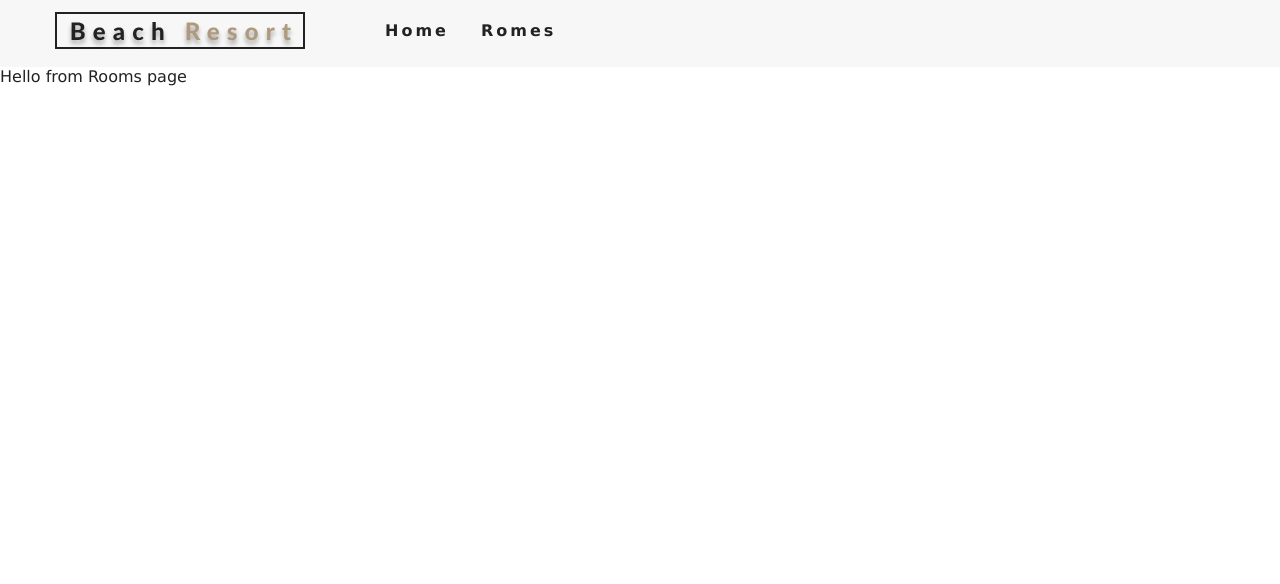
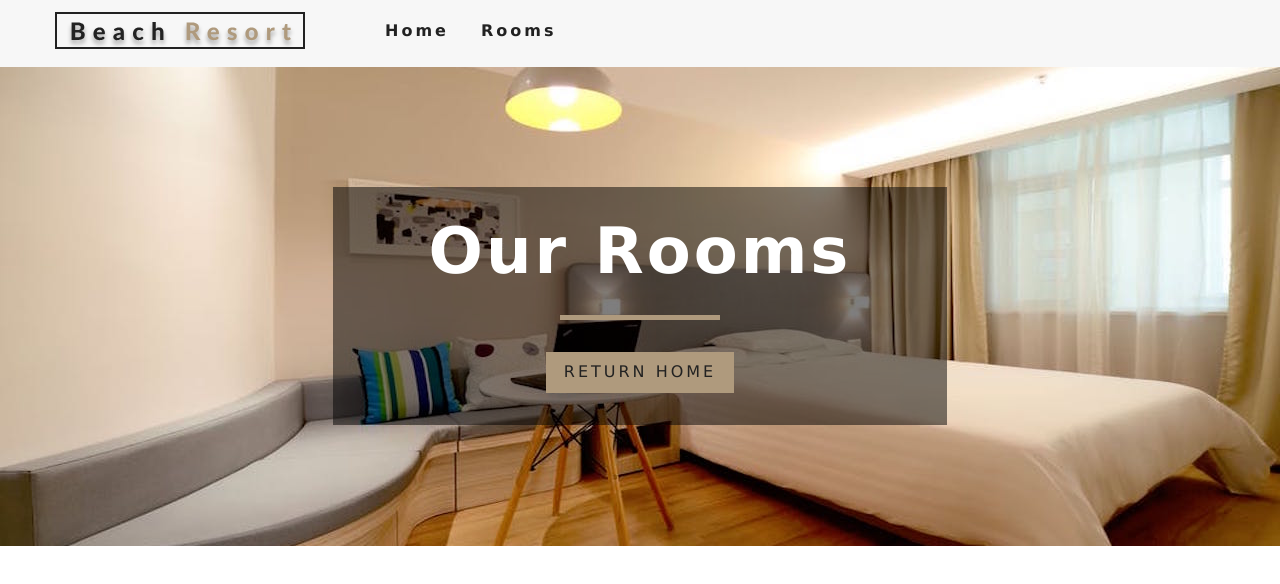
Before and after one commit to YuhaoZhang-tirsky/Beach-resort, a React (Create React App) app: page /rooms in a window 1280 px wide. Shown: the top 584 px of the page. Built offline with nearby package versions, Linux system fonts and the light colour scheme.

Commit message:
react-router and home page inplement

```diff
--- /dev/null
+++ b/src/components/Banner.js
@@ -0,0 +1,14 @@
+import React from 'react'
+
+const Banner = ({ children, title, subtitle }) => {
+  return (
+    <div className="banner">
+      <h1>{title}</h1>
+      <div></div>
+      <p>{subtitle}</p>
+      {children}
+    </div>
+  )
+}
+
+export default Banner
--- /dev/null
+++ b/src/components/Hero.js
@@ -0,0 +1,15 @@
+import React from 'react'
+
+const Hero = ({ children, hero }) => {
+  return (
+    <header className={hero}>
+      {children}
+    </header>
+  )
+}
+
+Hero.defaultProps = {
+  hero: 'defaultHero'
+}
+
+export default Hero
--- a/src/components/Navbar.js
+++ b/src/components/Navbar.js
@@ -30,7 +30,7 @@ export default class Navbar extends Component {
               <Link to="/">Home</Link>
             </li>
             <li>
-              <Link to="/rooms">Romes</Link>
+              <Link to="/rooms">Rooms</Link>
             </li>
           </ul>
         </div>
--- /dev/null
+++ b/src/components/Services.js
@@ -0,0 +1,47 @@
+import React, { Component } from 'react'
+import { FaCocktail, FaHiking, FaShuttleVan, FaBeer } from 'react-icons/fa'
+
+import Title from './Title'
+
+export default class Services extends Component {
+  state = {
+    services: [
+      {
+        icons: <FaCocktail />,
+        title: "Free cocktails",
+        info: "Lorem ipsum dolor sit amet consectetur adipisicing elit. Voluptates, velit."
+      },
+      {
+        icons: <FaHiking />,
+        title: "Free hiking",
+        info: "Lorem ipsum dolor sit amet consectetur adipisicing elit. Voluptates, velit."
+      },
+      {
+        icons: <FaShuttleVan />,
+        title: "Free shuttle",
+        info: "Lorem ipsum dolor sit amet consectetur adipisicing elit. Voluptates, velit."
+      },
+      {
+        icons: <FaBeer />,
+        title: "Strongest Beer",
+        info: "Lorem ipsum dolor sit amet consectetur adipisicing elit. Voluptates, velit."
+      }
+    ]
+  }
+  render() {
+    return (
+      <section className="services">
+        <Title title="Services" />
+        <div className="services-center">
+          {this.state.services.map((item, index) => (
+            <article key={index} className="service">
+              <span>{item.icons}</span>
+              <h6>{item.title}</h6>
+              <p>{item.info}</p>
+            </article>
+          ))}
+        </div>
+      </section>
+    )
+  }
+}
--- /dev/null
+++ b/src/components/Title.js
@@ -0,0 +1,12 @@
+import React from 'react'
+
+const Title = ({ title }) => {
+  return (
+    <div className="section-title">
+      <h4>{title}</h4>
+      <div />
+    </div>
+  )
+}
+
+export default Title
--- a/src/pages/Error.js
+++ b/src/pages/Error.js
@@ -1,10 +1,20 @@
 import React from 'react'
+
+import Hero from '../components/Hero'
+import Home from './Home'
+import Banner from '../components/Banner'
+
+import { Link } from 'react-router-dom'
 
 const Error = () => {
   return (
-    <div>
-      Hello from error page
-    </div>
+    <Hero>
+      <Banner title="404" subtitle="page not found">
+        <Link to="/" className="btn-primary">
+          Return to home page
+        </Link>
+      </Banner>
+    </Hero>
   )
 }
 
--- a/src/pages/Home.js
+++ b/src/pages/Home.js
@@ -1,10 +1,22 @@
 import React from 'react'
+import { Link } from 'react-router-dom'
+
+import Hero from '../components/Hero'
+import Banner from '../components/Banner'
+import Services from '../components/Services'
 
 const Home = () => {
   return (
-    <div>
-      hello from Home page
-    </div>
+    <>
+      <Hero>
+        <Banner title="luxurious rooms" subtitle="deluxe rooms starting at $299">
+          <Link to="/rooms" className="btn-primary">
+            Our rooms
+          </Link>
+        </Banner>
+      </Hero>
+      <Services />
+    </>
   )
 }
 
--- a/src/pages/Rooms.js
+++ b/src/pages/Rooms.js
@@ -1,10 +1,18 @@
 import React from 'react'
+import { Link } from 'react-router-dom'
+import Banner from '../components/Banner'
+
+import Hero from '../components/Hero'
 
 const Rooms = () => {
   return (
-    <div>
-      Hello from Rooms page
-    </div>
+    <Hero hero="roomsHero">
+      <Banner title="our rooms">
+        <Link to="/" className="btn-primary">
+          return home
+        </Link>
+      </Banner>
+    </Hero>
   )
 }
 
```
